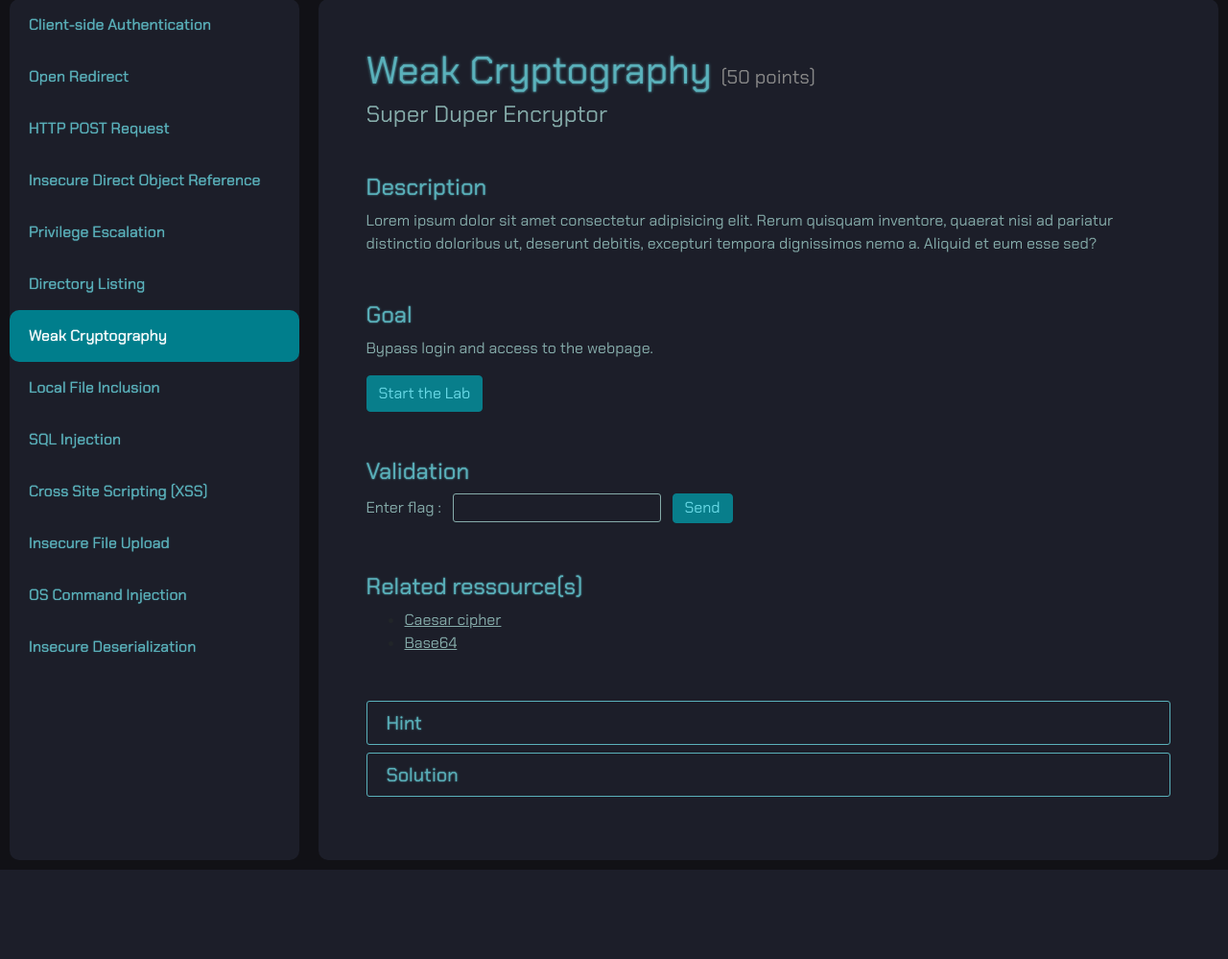
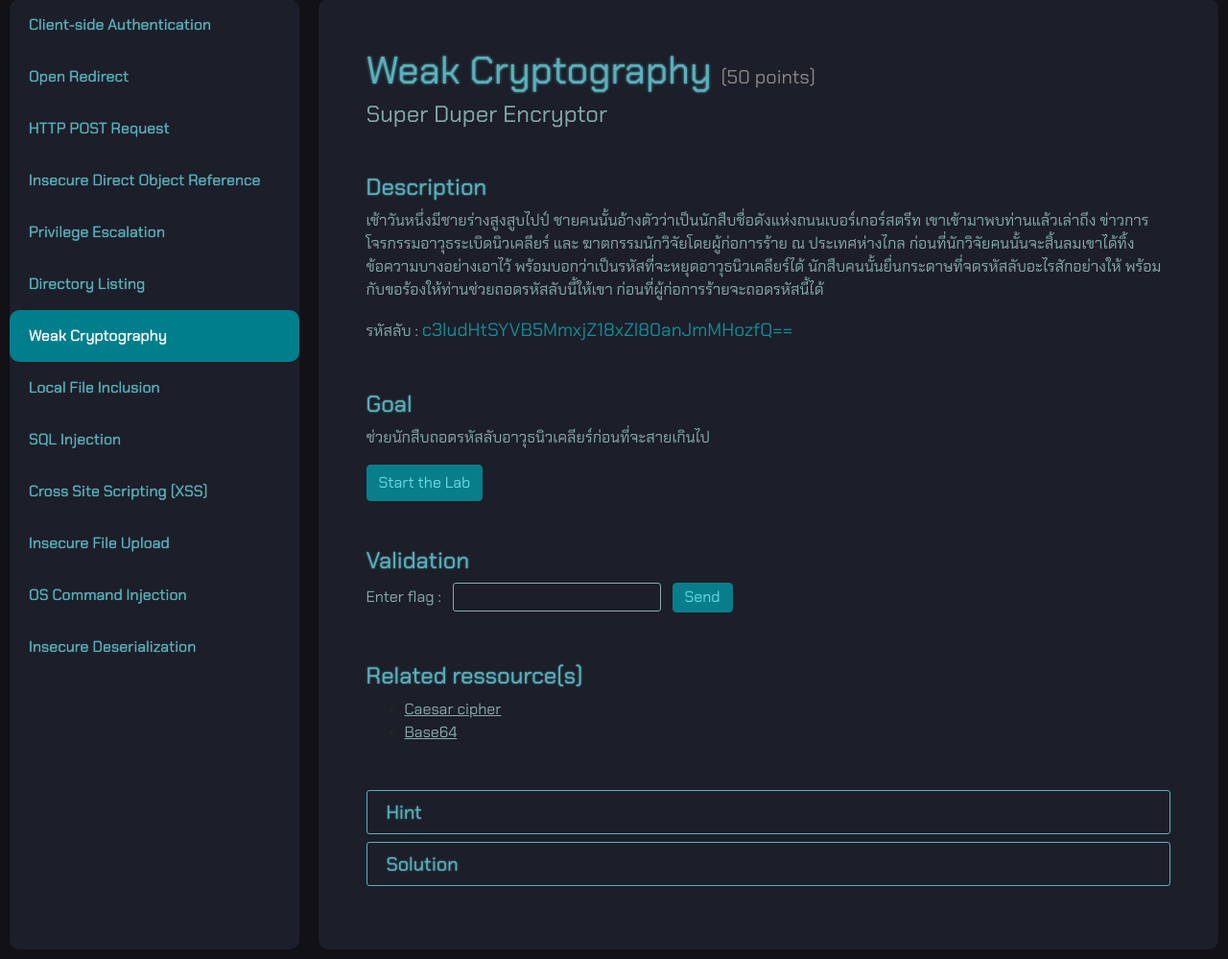
Before and after one commit to destine21/wreck-it-lab, a PHP site: page /ch7.php in a window 1280 px wide. Shown: the part 153-1152 px from the top of the page at 96% size. Before the commit the page ends 1059 px from the top, so only its background shows below. Run offline with PHP 8.4, Linux system fonts and the light colour scheme; data comes from the database, SQL or seed files in the repository.

Commit message:
edit ch7 flag and add story

```diff
--- a/hints.txt
+++ b/hints.txt
@@ -68,7 +68,7 @@ link
 hint
     - substitution cipher
 solution
-    - จากโจทย์ จะให้ c3ludHszYVBlbGNnXzFmXzRfem5UdnB9 มาเมื่อนำไป Base64 decode จะได้ synt{3aPelcg_1f_4_znTvp} ซึ่งลักษณะคล้าย flag แต่ถูก encrypt ด้วย simple substitution ciphers ที่เรียกว่า Rot13 เป็นการ shift ตัวอักษรภาษาไป 13 ตัว เมื่อทำการ Base64 decode และ Rot13 ตามลำดับก็จะได้ flag ที่ซ่อนอยู่ออกมา
+    - จากโจทย์ จะให้ c3ludHtSYVB5MmxjZ18xZl80anJmMHozfQ== มาเมื่อนำไป Base64 decode จะได้ synt{RaPy2lcg_1f_4jrf0z3} ซึ่งลักษณะคล้าย flag แต่ถูก encrypt ด้วย simple substitution ciphers ที่เรียกว่า Rot13 เป็นการ shift ตัวอักษรภาษาไป 13 ตัว เมื่อทำการ Base64 decode และ Rot13 ตามลำดับก็จะได้ flag ที่ซ่อนอยู่ออกมา
 recommendation
     - การเข้ารหัส (Encryption) ที่แข็งแรงจะต้องใช้ Algorithm ที่เป็นที่ยอมรับ เช่น AES, RSA เป็นต้น ทั้งยังจำเป็นที่จะต้องใช้ key ที่มีความยาวที่ไม่น้อยเกินไปอีกด้วย แต่การเข้ารหัสในข้อนี้ เป็นการใช้ ROT13 ซึ่งไม่จำเป็นจะต้องมี key ซึ่งสามารถ crack ออกมาได้ง่าย
 link
--- a/html/ch7.php
+++ b/html/ch7.php
@@ -26,11 +26,11 @@
                 <div class="detail-cha mt-5">
                     <div class="description">
                         <h5>Description</h5>
-                        <p>Lorem ipsum dolor sit amet consectetur adipisicing elit. Rerum quisquam inventore, quaerat nisi ad pariatur distinctio doloribus ut, deserunt debitis, excepturi tempora dignissimos nemo a. Aliquid et eum esse sed?</p>
+                        <p>เช้าวันหนึ่งมีชายร่างสูงสูบไปป์ ชายคนนั้นอ้างตัวว่าเป็นนักสืบชื่อดังแห่งถนนเบอร์เกอร์สตรีท เขาเข้ามาพบท่านแล้วเล่าถึง ข่าวการโจรกรรมอาวุธระเบิดนิวเคลียร์ และ ฆาตกรรมนักวิจัยโดยผู้ก่อการร้าย ณ ประเทศห่างไกล ก่อนที่นักวิจัยคนนั้นจะสิ้นลมเขาได้ทิ้งข้อความบางอย่างเอาไว้ พร้อมบอกว่าเป็นรหัสที่จะหยุดอาวุธนิวเคลียร์ได้ นักสืบคนนั้นยื่นกระดาษที่จดรหัสลับอะไรสักอย่างให้ พร้อมกับขอร้องให้ท่านช่วยถอดรหัสลับนี้ให้เขา ก่อนที่ผู้ก่อการร้ายจะถอดรหัสนี้ได้</p><p>รหัสลับ : <span class="highlight">c3ludHtSYVB5MmxjZ18xZl80anJmMHozfQ==</span> </p>
                     </div>
                     <div>
                         <h5>Goal</h5>
-                        <p>Bypass login and access to the webpage.</p>
+                        <p>ช่วยนักสืบถอดรหัสลับอาวุธนิวเคลียร์ก่อนที่จะสายเกินไป</p>
                         <a href="ch7/encrypt.php" target="blank" class="btn btn-primary" role="button">Start the Lab</a>
                     </div>
                     <div>
@@ -79,7 +79,7 @@
                                             <div class="modal-content">
                                                 <div class="modal-body m-3 pb-0">
                                                     <h5 class="mb-2">Solution</h5>
-                                                    - จากโจทย์ จะให้ c3ludHszYVBlbGNnXzFmXzRfem5UdnB9 มาเมื่อนำไป Base64 decode จะได้ synt{3aPelcg_1f_4_znTvp} ซึ่งลักษณะคล้าย flag แต่ถูก encrypt ด้วย simple substitution ciphers ที่เรียกว่า Rot13 เป็นการ shift ตัวอักษรภาษาไป 13 ตัว เมื่อทำการ Base64 decode และ Rot13 ตามลำดับก็จะได้ flag ที่ซ่อนอยู่ออกมา
+                                                    - จากโจทย์ จะให้ c3ludHtSYVB5MmxjZ18xZl80anJmMHozfQ== มาเมื่อนำไป Base64 decode จะได้ synt{RaPy2lcg_1f_4jrf0z3} ซึ่งลักษณะคล้าย flag แต่ถูก encrypt ด้วย simple substitution ciphers ที่เรียกว่า Rot13 เป็นการ shift ตัวอักษรภาษาไป 13 ตัว เมื่อทำการ Base64 decode และ Rot13 ตามลำดับก็จะได้ flag ที่ซ่อนอยู่ออกมา
                                                     <h5 class="mt-3 mb-2">Recommendation</h5>
                                                     - การเข้ารหัส (Encryption) ที่แข็งแรงจะต้องใช้ Algorithm ที่เป็นที่ยอมรับ เช่น AES, RSA เป็นต้น ทั้งยังจำเป็นที่จะต้องใช้ key ที่มีความยาวที่ไม่น้อยเกินไปอีกด้วย แต่การเข้ารหัสในข้อนี้ เป็นการใช้ ROT13 ซึ่งไม่จำเป็นจะต้องมี key ซึ่งสามารถ crack ออกมาได้ง่าย
                                                 </div>
--- a/html/ch7/encrypt.php
+++ b/html/ch7/encrypt.php
@@ -5,11 +5,9 @@
 
 	</body>
 <div class="container">
-  <div class="encrypt p-5">
+  <div class="encrypt p-5 text-center">
     <h1>Encryptor</h1>
-    <p>Lorem ipsum dolor sit amet consectetur adipisicing elit. Ipsum laborum eaque
-      debitis rem sapiente! Ea, tempore. Architecto nesciunt, quam officiis saepe, commodi nulla
-      asperiores vel maxime praesentium fugit voluptas? Harum!</p>
+    <p>I am The Super Duper Encryptor in the internet. I can encrypt everything that you want. No one can crack my cipher !!</p>
     <div class="output-box m-auto">
       <form method="POST" action="#" class="text-center d-flex mb-2">
         <input type="text" name="cypher" value="<?php echo isset($_POST['cypher']) ? $_POST['cypher'] : ''; ?>" class="w-100">
```
